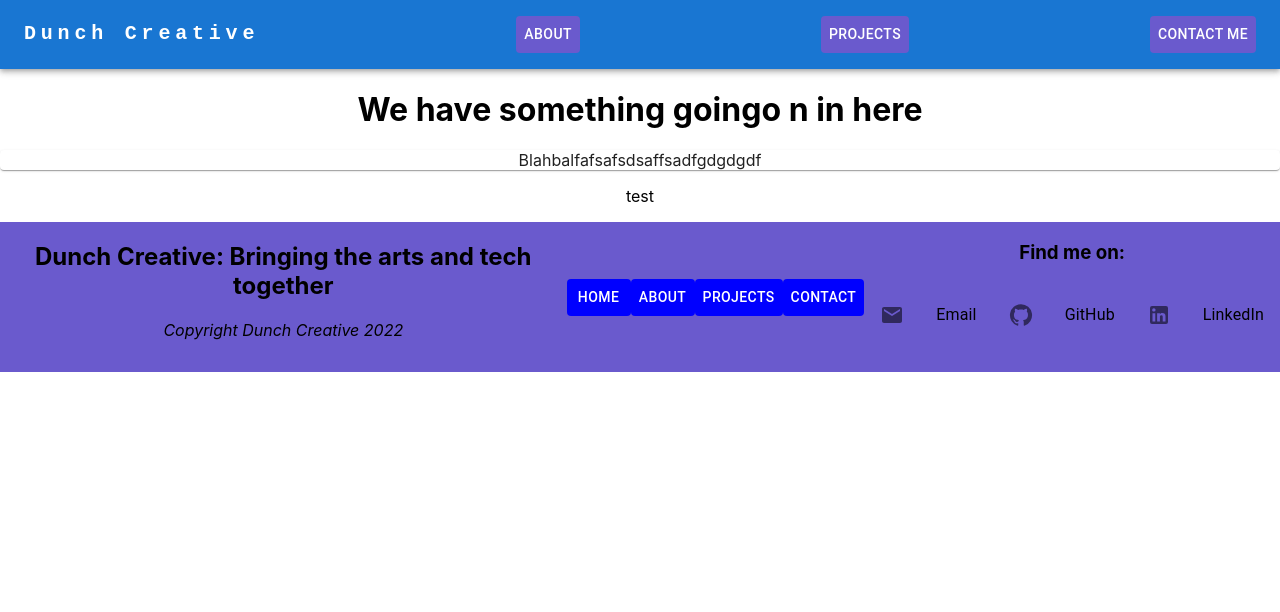
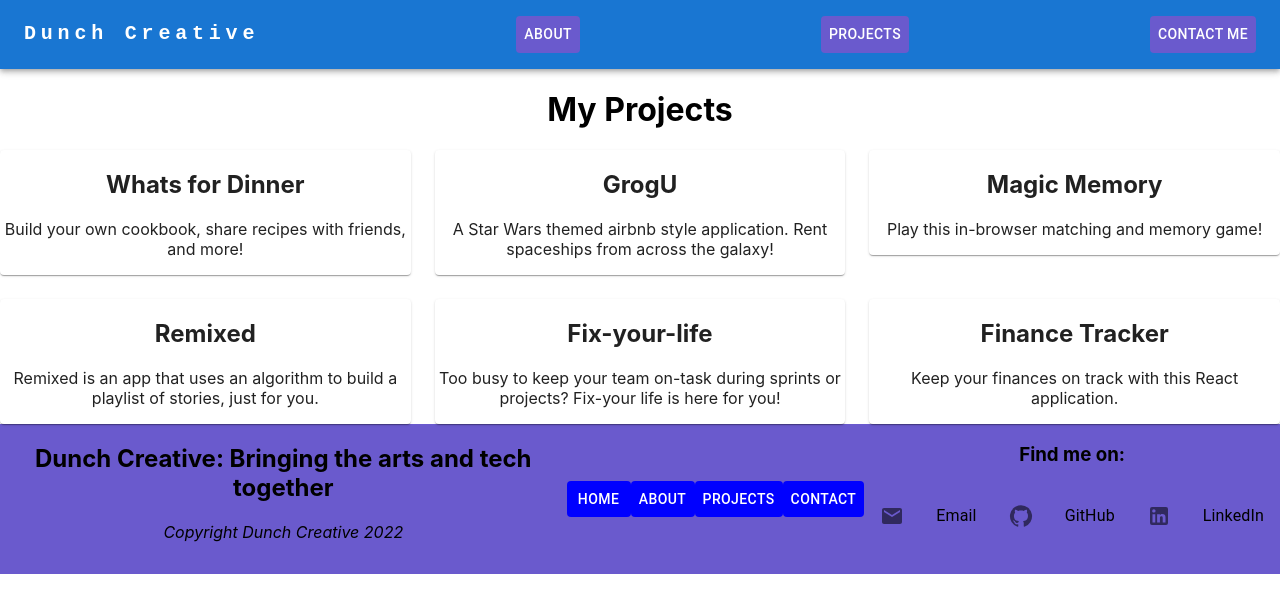
Before and after one commit to Kieran-Dunch/dunch-creative, a React (Create React App) app: page /projects in a window 1280 px wide. Shown: the top 612 px of the page. Built offline with nearby package versions, Linux system fonts and the light colour scheme.

Commit message:
basic architecture done

```diff
--- a/src/pages/Projects.js
+++ b/src/pages/Projects.js
@@ -1,11 +1,50 @@
-import { Card } from "@mui/material";
+import { Card, Grid } from "@mui/material";
 
+// I want to refactor cardlist to be used here
+// add stack in descriptions
+// TODO: add proper styling and css animations to the cards
+// TODO: add links to the proper hosting pages
 export default function Projects() {
+  const projects = [
+    {
+      name: "Whats for Dinner",
+      desc: "Build your own cookbook, share recipes with friends, and more!"
+    },
+    {
+      name: "GrogU",
+      desc: "A Star Wars themed airbnb style application. Rent spaceships from across the galaxy!"
+    },
+    {
+      name: "Magic Memory",
+      desc: "Play this in-browser matching and memory game!"
+    },
+    {
+      name: "Remixed",
+      desc: "Remixed is an app that uses an algorithm to build a playlist of stories, just for you."
+    },
+    {
+      name: "Fix-your-life",
+      desc: "Too busy to keep your team on-task during sprints or projects? Fix-your life is here for you!"
+    },
+    {
+      name: "Finance Tracker",
+      desc: "Keep your finances on track with this React application."
+    }
+  ];
+
   return (
-    <div>
-      <h1>We have something goingo n in here</h1>
-      <Card>Blahbalfafsafsdsaffsadfgdgdgdf</Card>
-      <p>test</p>
-    </div>
+    <>
+      <h1>My Projects</h1>
+      <Grid container spacing={3}>
+        {projects.map((project) => (
+          <Grid item xs={4} key={project.name}>
+            <Card>
+              <h2>{project.name}</h2>
+              <p>{project.desc}</p>
+            </Card>
+          </Grid>
+        ))}
+      </Grid>
+    </>
   );
 }
```
